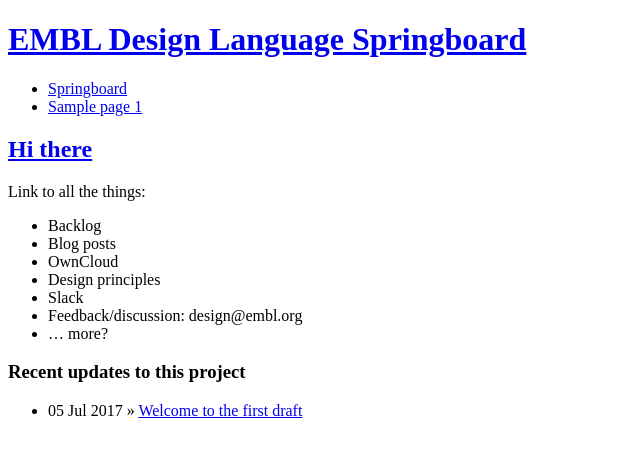
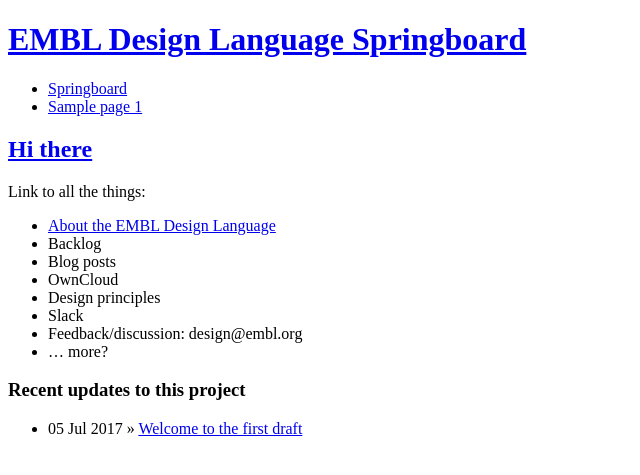
Before and after one commit to EMBL-Design-Language/Springboard, a Jekyll site: the page built from index.md, in a window 1280 px wide. Shown: the top 475 px of the page, without its empty margins (0-640 px from the left). Built offline with Jekyll 4.4.1, drawn with Linux system fonts in a browser that asks for light colours; nearby versions of some CDN libraries; library files that are not in the unit come from our copies.

Commit message:
Add about

```diff
--- a/index.md
+++ b/index.md
@@ -7,6 +7,7 @@
 <h2><a href="{{ site.domain }}{{ site.baseurl }}">Hi there</a></h2>
 
 Link to all the things:
+- [About the EMBL Design Language](https://github.com/EMBL-Design-Language/About#about)
 - Backlog
 - Blog posts
 - OwnCloud
```
